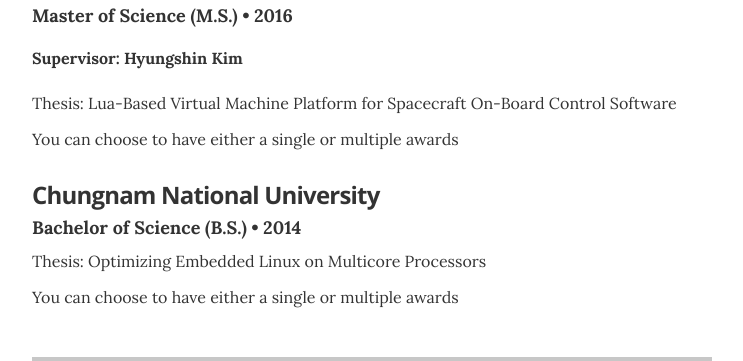
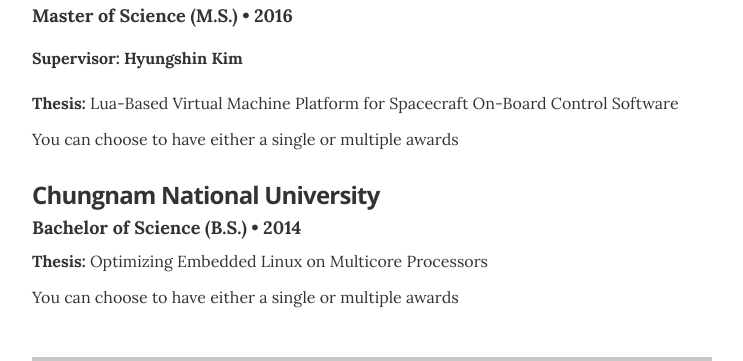
Before and after one commit to sihyeong/sihyeong.github.io, a Jekyll site: the page built from index.html, in a window 1280 px wide and 900 px high, scrolled down 474 px. Shown: the part 167-528 px from the top of the window, without its empty margins (268-1011 px from the left). Built offline with Jekyll 4.4.1, drawn with Linux system fonts in a browser that asks for light colours.

Commit message:
Update resume.html

```diff
--- a/_layouts/resume.html
+++ b/_layouts/resume.html
@@ -72,7 +72,7 @@
           <p class="resume-item-copy"><h4>Supervisor: {{ education.supervisor }} </h4> </p>
           {% endif %}
           {% if education.thesis %}
-          <p class="resume-item-copy">Thesis: {{ education.thesis }}</p>
+          <p class="resume-item-copy"><b>Thesis: </b>{{ education.thesis }}</p>
           {% endif %}
           <p class="resume-item-copy">{{ education.summary }}</p>
         </div>
```
